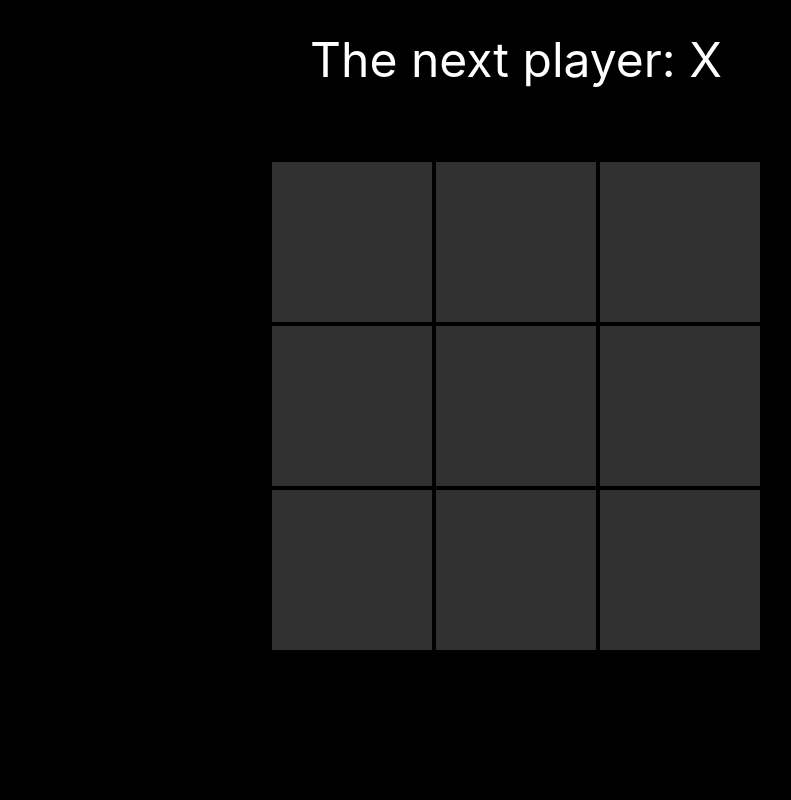
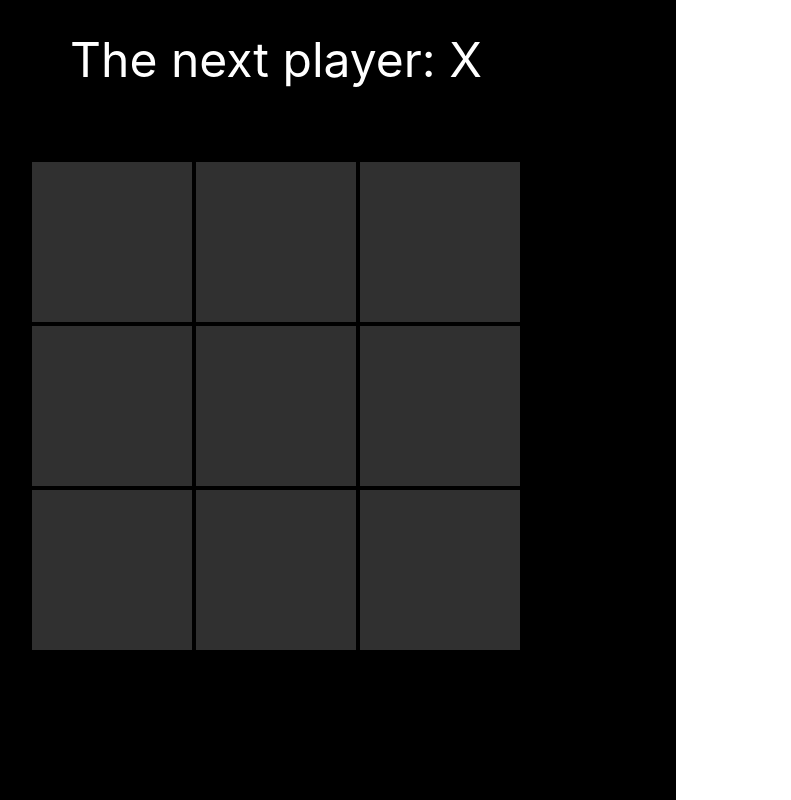
Before and after one commit to arifoyong/tic-tac-toe, a React (Create React App) app: page / in a window 1280 px wide. Shown: the top 800 px of the page, without its empty margins (124-915 px from the left). Built offline with nearby package versions, Linux system fonts and the light colour scheme.

Commit message:
Change viewport

```diff
--- a/src/components/board.css
+++ b/src/components/board.css
@@ -1,7 +1,7 @@
 .game {
     background: black;
-    width: 100vw;
-    height: 100vh;
+    width: 100vmin;
+    height: 100vmax;
   }
 
 .status {
```
Also changed, not shown: 1 other file (tests, documents, lock files or other folders).
